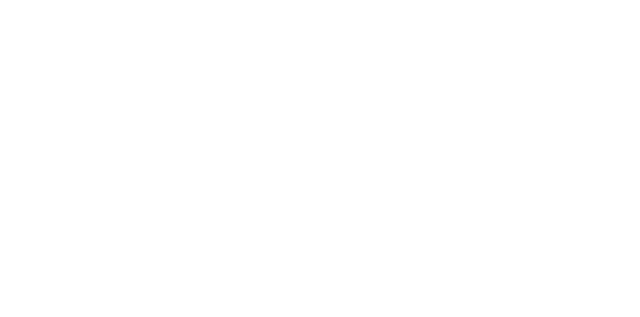
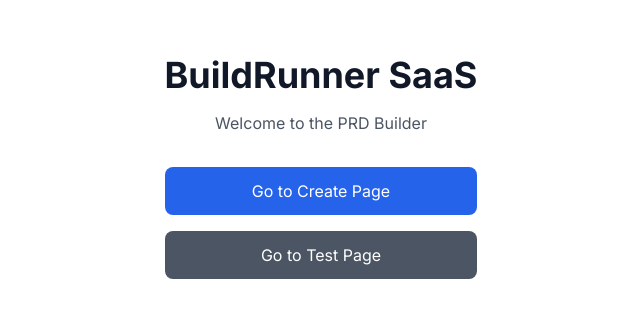
Before and after one commit to DockeryAI/BuildRunnerSaaS, a Next.js app in the folder apps/web/: page / in a window 1280 px wide. Before the commit this address had no page. Shown: the part 233-550 px from the top of the page, without its empty margins (319-959 px from the left). Built offline with nearby package versions, Linux system fonts and the light colour scheme.

Commit message:
p0.s1.ms66: DEBUG - Simplified root page to test basic routing functionality without auth redirects

```diff
--- a/apps/web/app/page.tsx
+++ b/apps/web/app/page.tsx
@@ -1,32 +1,24 @@
-'use client';
-
-import { useEffect } from 'react';
-import { useRouter } from 'next/navigation';
-import { useAuth } from '../lib/auth';
-
 export default function HomePage() {
-  const { user, loading } = useAuth();
-  const router = useRouter();
-
-  useEffect(() => {
-    if (!loading) {
-      if (user) {
-        // User is authenticated, redirect to create (PRD builder)
-        router.push('/create');
-      } else {
-        // User is not authenticated, redirect to sign-in
-        router.push('/sign-in');
-      }
-    }
-  }, [user, loading, router]);
-
-  if (loading) {
-    return (
-      <div className="min-h-screen flex items-center justify-center">
-        <div className="animate-spin rounded-full h-32 w-32 border-b-2 border-blue-600"></div>
+  return (
+    <div className="min-h-screen flex items-center justify-center">
+      <div className="text-center">
+        <h1 className="text-4xl font-bold text-gray-900 mb-4">BuildRunner SaaS</h1>
+        <p className="text-gray-600 mb-8">Welcome to the PRD Builder</p>
+        <div className="space-y-4">
+          <a
+            href="/create"
+            className="block px-6 py-3 bg-blue-600 text-white rounded-lg hover:bg-blue-700"
+          >
+            Go to Create Page
+          </a>
+          <a
+            href="/test"
+            className="block px-6 py-3 bg-gray-600 text-white rounded-lg hover:bg-gray-700"
+          >
+            Go to Test Page
+          </a>
+        </div>
       </div>
-    );
-  }
-
-  return null;
+    </div>
+  );
 }
```
Also changed, not shown: 1 other file (tests, documents, lock files or other folders).
